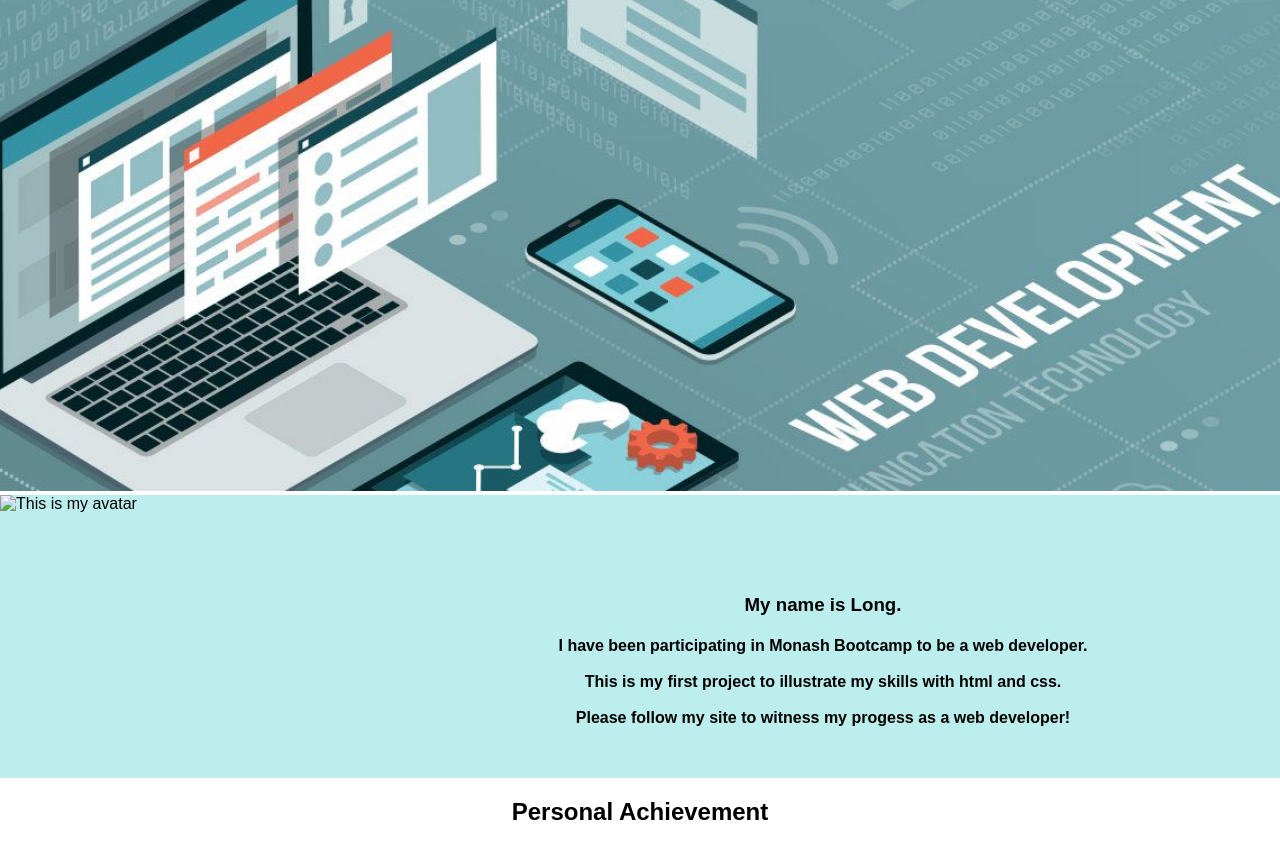
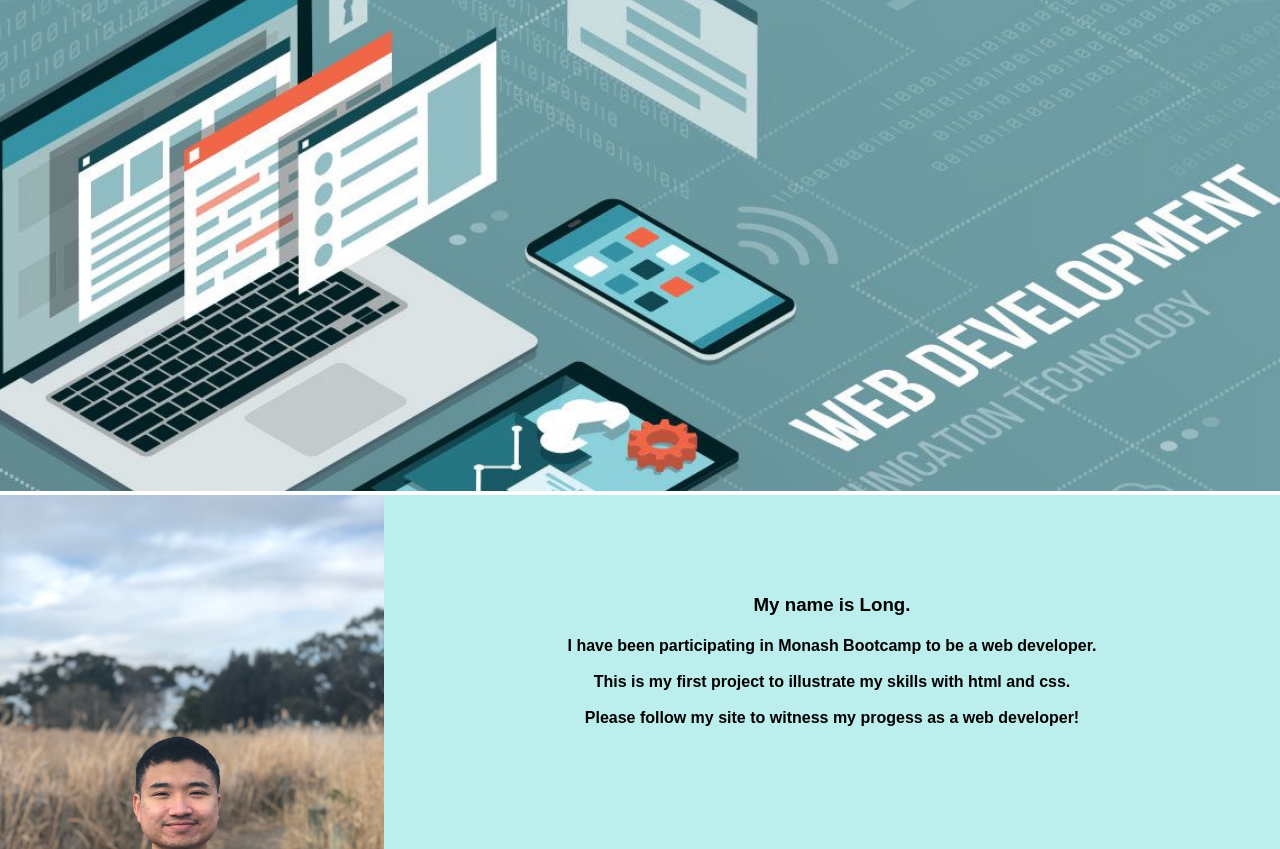
Before and after one commit to longpham112/portfolio, a plain HTML site: page index.html in a window 1280 px wide. Shown: the part 103-952 px from the top of the page. Drawn offline with Linux system fonts and the light colour scheme; the site is published under a folder, as on GitHub Pages, so addresses that start at the root find nothing.

Commit message:
fixing the avatar

```diff
--- a/index.html
+++ b/index.html
@@ -25,7 +25,7 @@
             <img src="Assets/Web-Developer-Bootcamp-San-Francisco.jpeg" alt="background photo" id="backGround">
         </div>
         <div class="bigBox" id="personalBox">
-            <img src="/Assets/IMG_1514.jpg" alt="This is my avatar" id="avatar">
+            <img src="Assets/IMG_1514.jpg" alt="This is my avatar" id="avatar">
             <div id="personalIntro">
                 <h3>My name is Long. </h3>
                 <h4>I have been participating in Monash Bootcamp to be a web developer.<br><br>
```
